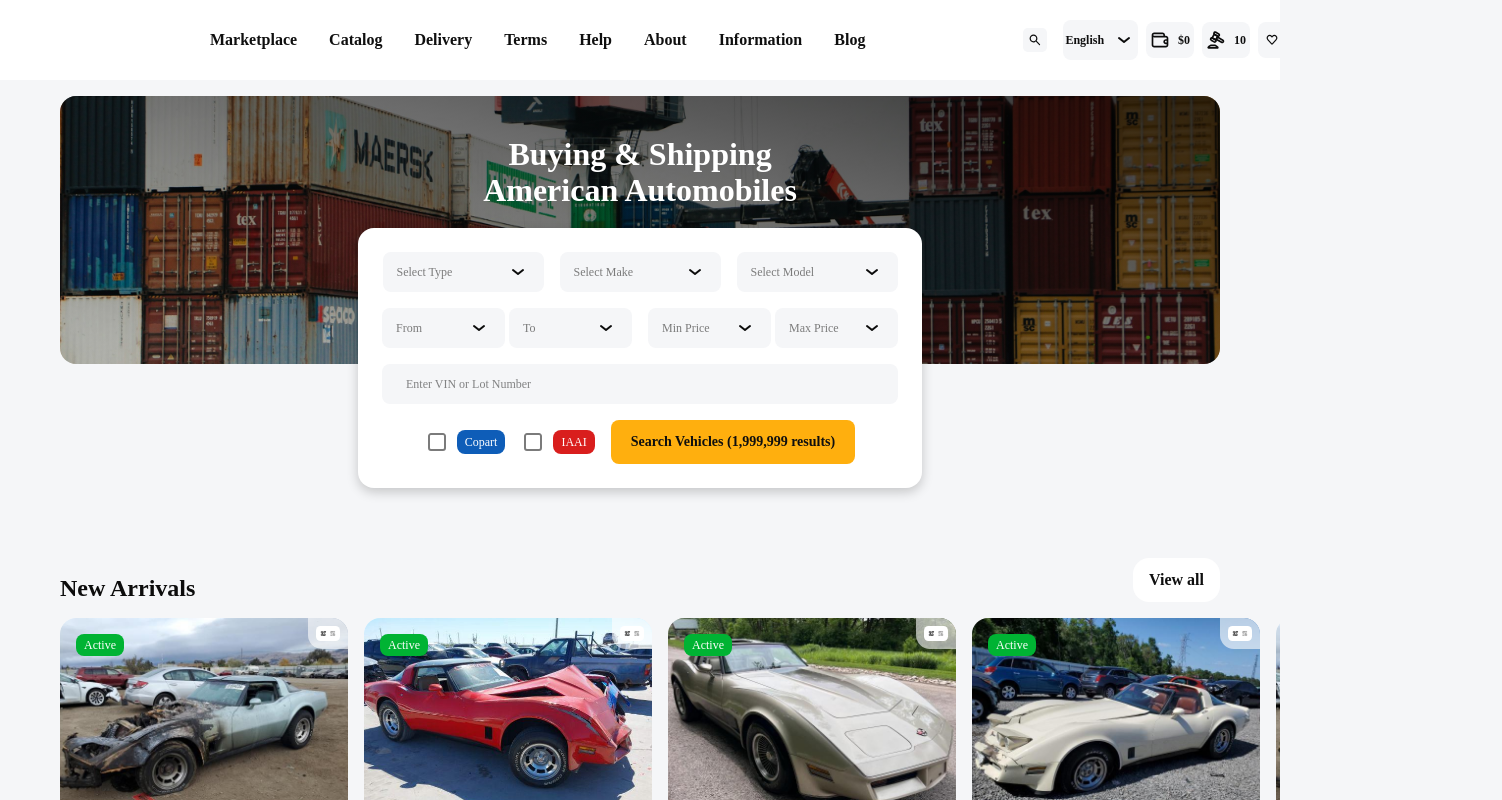
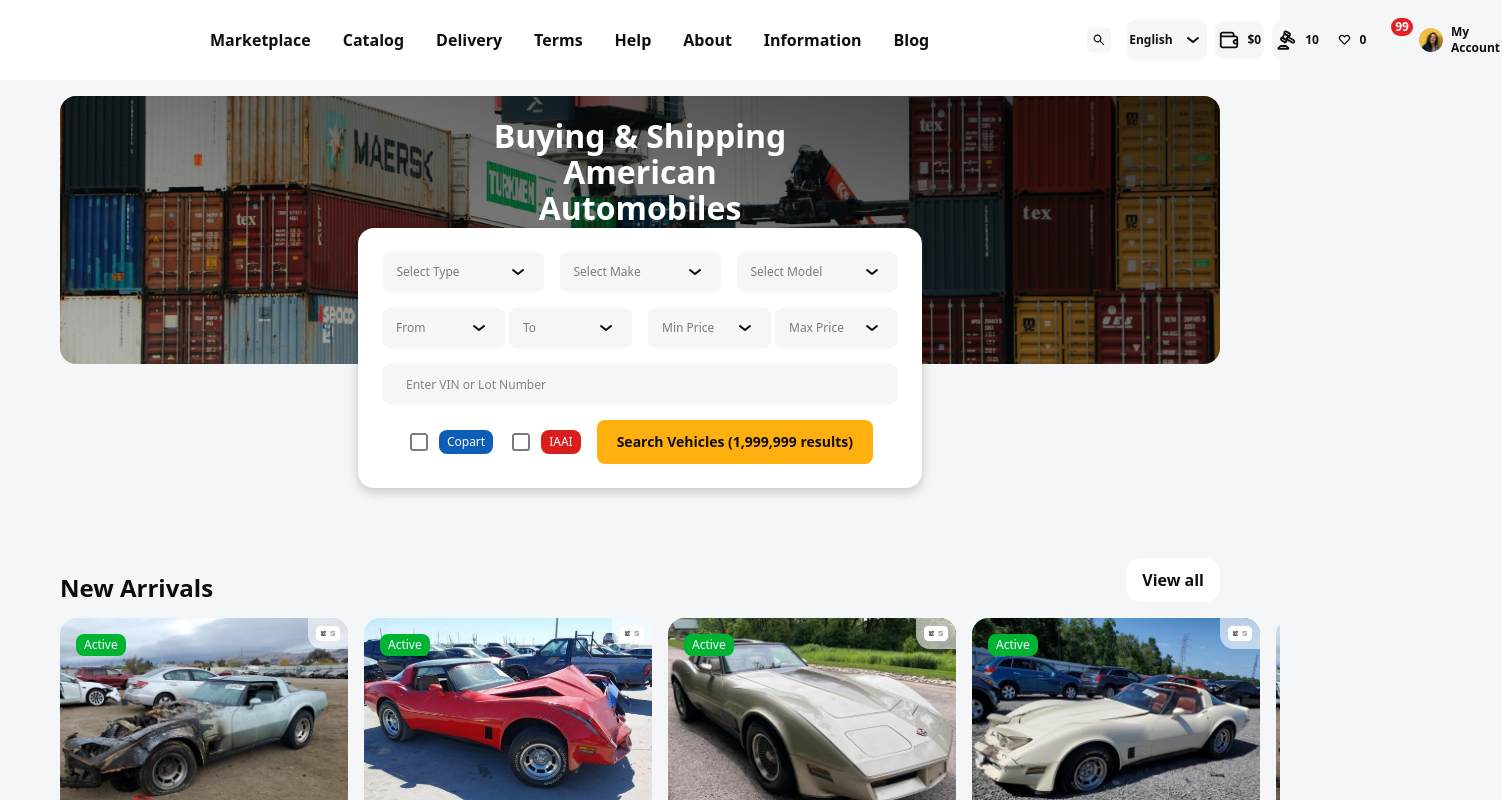
Before and after one commit to IN-FOMO/fadder-next-js, a Next.js app: page / in a window 1280 px wide. Shown: the top 800 px of the page, 1502 px wide, since content can reach past the window. Built offline with nearby package versions, Linux system fonts and the light colour scheme.

Commit message:
fonts added

```diff
--- a/src/app/globals.css
+++ b/src/app/globals.css
@@ -61,16 +61,10 @@
   --breakpoint-wide: 1679px;
 }
 
-html,
 body {
   background: var(--color-surface);
   color: var(--color-foreground);
   font-family: var(--font-sans);
-  overflow-x: hidden;
-}
-
-main {
-  overflow-x: clip;
 }
 
 input:focus-visible,
```
